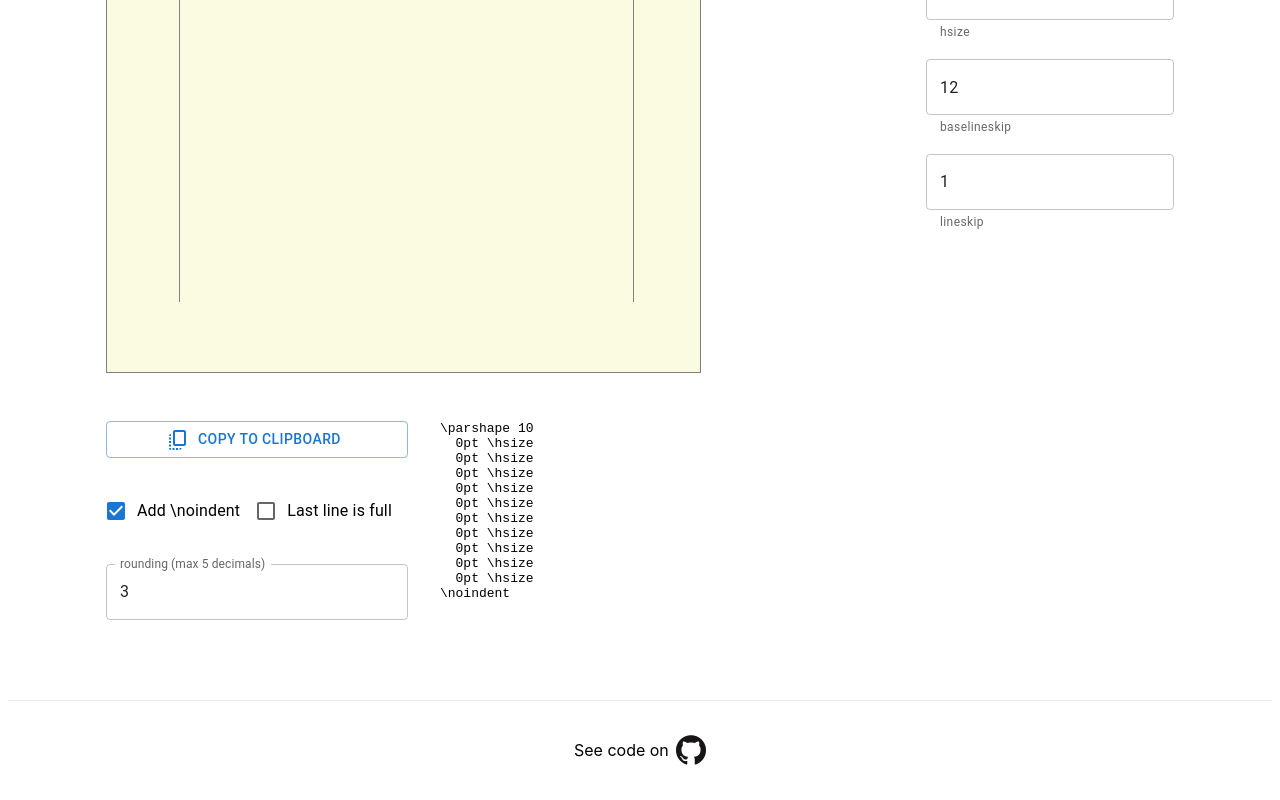
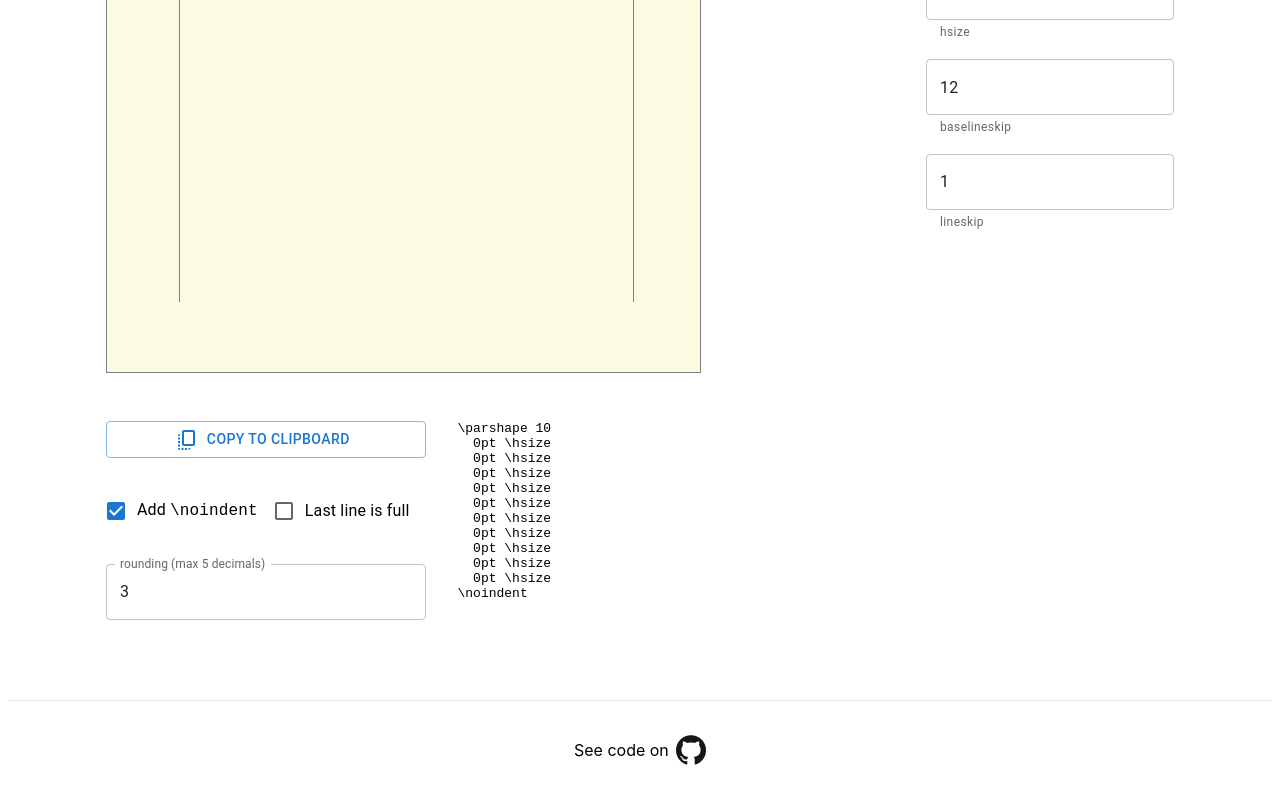
Before and after one commit to tmscer/parshape, a Next.js app: page / in a window 1280 px wide. Shown: the part 774-1574 px from the top of the page. Built offline with nearby package versions, Linux system fonts and the light colour scheme.

Commit message:
Use monospace font for \noindent

```diff
--- a/components/Parshape.js
+++ b/components/Parshape.js
@@ -60,7 +60,16 @@ export default function Parshape({ lines, width }) {
 }
 
 function NoIndentCheckBox(props) {
-  return <LabeledCheckbox {...props} label="Add \noindent" />;
+  return (
+    <LabeledCheckbox
+      {...props}
+      label={
+        <>
+          Add <tt>\noindent</tt>
+        </>
+      }
+    />
+  );
 }
 
 function LastLineIsFullLineCheckBox(props) {
```
